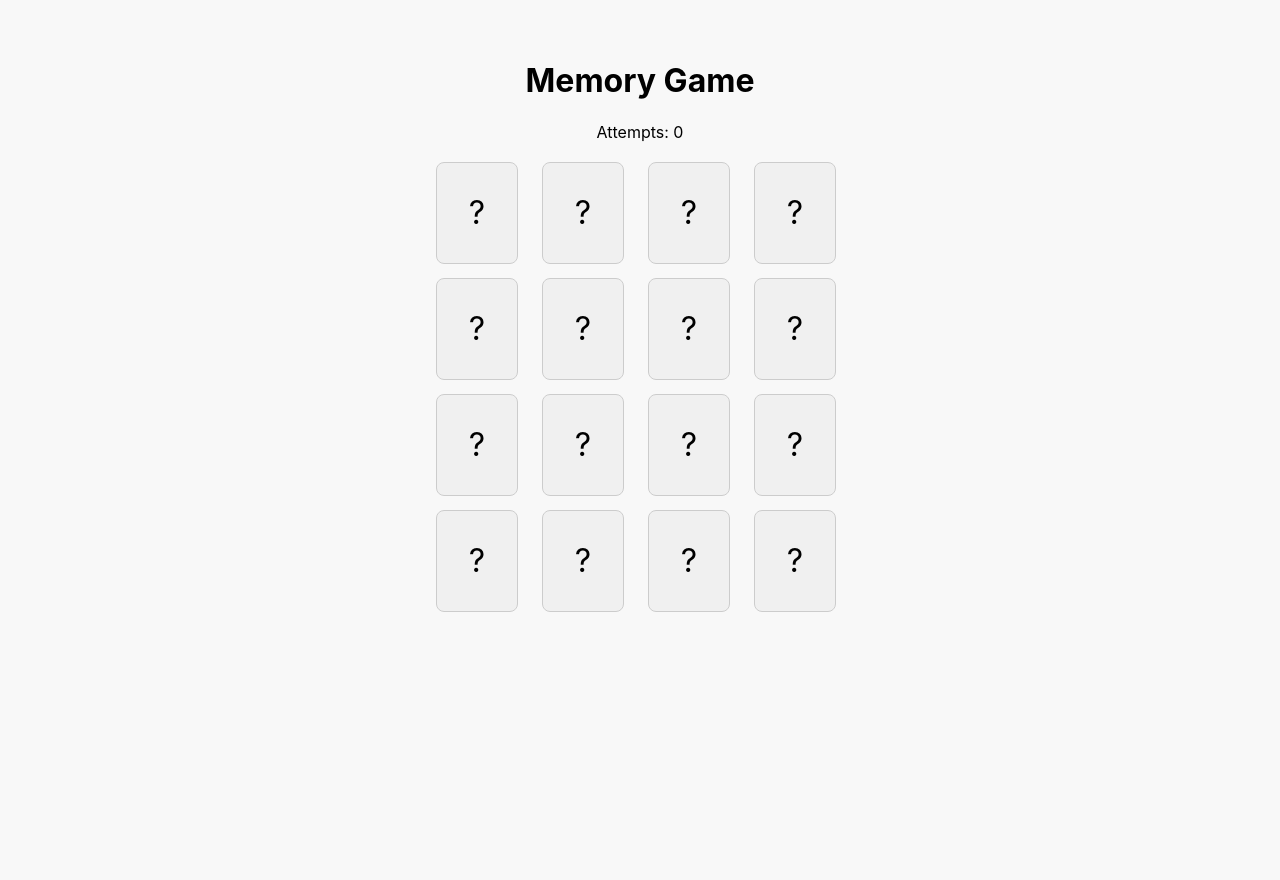
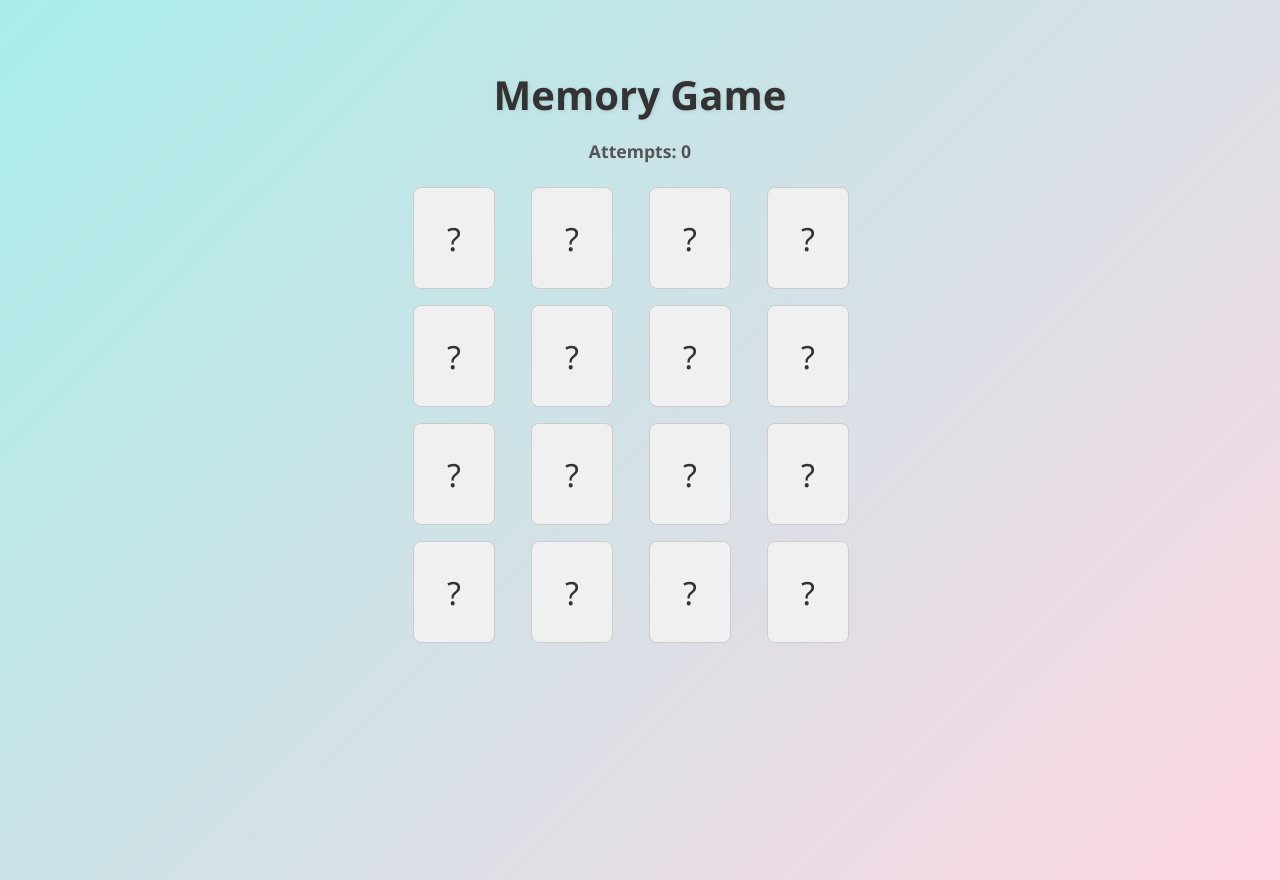
Before and after one commit to yanoshercohen/react-project, a React (Create React App) app in the folder memory-game/: page / in a window 1280 px wide. Built offline with nearby package versions, Linux system fonts and the light colour scheme.

Commit message:
better css

```diff
--- a/memory-game/src/App.css
+++ b/memory-game/src/App.css
@@ -1,16 +1,34 @@
 .App {
   text-align: center;
-  padding: 40px;
-  background-color: #f8f8f8;
+  padding: 40px 20px;
+  background: linear-gradient(135deg, #a8edea, #fed6e3);
   min-height: 100vh;
+  font-family: 'Segoe UI', Tahoma, Geneva, Verdana, sans-serif;
+  color: #333;
+  user-select: none;
+}
+
+h1 {
+  font-weight: 700;
+  font-size: 2.5rem;
+  margin-bottom: 8px;
+  text-shadow: 1px 1px 4px rgba(0, 0, 0, 0.1);
+}
+
+p {
+  font-size: 1.1rem;
+  margin-bottom: 24px;
+  font-weight: 600;
+  color: #555;
 }
 
 .card-grid {
   display: grid;
-  grid-template-columns: repeat(4, 90px);
-  grid-gap: 16px;
+  grid-template-columns: repeat(4, 100px);
+  grid-gap: 18px;
   justify-content: center;
-  margin: 20px auto;
+  margin: 0 auto 32px;
+  max-width: 440px;
 }
 
 .victory {
@@ -18,15 +36,25 @@
 }
 
 .victory h2 {
-  color: green;
+  color: #2e7d32;
+  font-weight: 700;
+  font-size: 1.8rem;
+  margin-bottom: 16px;
+  text-shadow: 1px 1px 2px #a5d6a7;
 }
 
 .victory button {
-  padding: 8px 16px;
-  font-size: 1rem;
-  border-radius: 6px;
+  padding: 10px 24px;
+  font-size: 1.1rem;
+  border-radius: 8px;
   border: none;
-  background-color: #007bff;
+  background-color: #43a047;
   color: white;
   cursor: pointer;
+  box-shadow: 0 4px 10px rgba(67, 160, 71, 0.5);
+  transition: background-color 0.3s ease;
 }
+
+.victory button:hover {
+  background-color: #388e3c;
+}
--- /dev/null
+++ b/memory-game/src/Card.css
@@ -0,0 +1,62 @@
+.card {
+  width: 100px;
+  height: 130px;
+  perspective: 1200px;
+  cursor: pointer;
+  user-select: none;
+}
+
+.card-inner {
+  width: 100%;
+  height: 100%;
+  position: relative;
+  transition: transform 0.6s cubic-bezier(0.4, 0, 0.2, 1);
+  transform-style: preserve-3d;
+  box-shadow: 0 4px 8px rgba(0,0,0,0.12);
+  border-radius: 12px;
+}
+
+.card.flipped .card-inner {
+  transform: rotateY(180deg);
+}
+
+.card-front,
+.card-back {
+  width: 100%;
+  height: 100%;
+  position: absolute;
+  border-radius: 12px;
+  display: flex;
+  align-items: center;
+  justify-content: center;
+  font-size: 3.5rem;
+  font-weight: 700;
+  background: white;
+  box-shadow: inset 0 0 6px rgba(0,0,0,0.06);
+  backface-visibility: hidden;
+  user-select: none;
+}
+
+.card-front {
+  background: linear-gradient(145deg, #f0f0f0, #d9d9d9);
+  color: #888;
+  border: 2px solid #ccc;
+}
+
+.card-back {
+  background: linear-gradient(135deg, #81d4fa, #29b6f6);
+  color: white;
+  border: 2px solid #0288d1;
+  transform: rotateY(180deg);
+  text-shadow: 1px 1px 4px rgba(0, 0, 0, 0.15);
+}
+
+.card:hover {
+  filter: brightness(1.05);
+  box-shadow: 0 6px 12px rgba(0,0,0,0.15);
+}
+
+.card:active {
+  transform: scale(0.97);
+  transition: transform 0.1s;
+}
```
